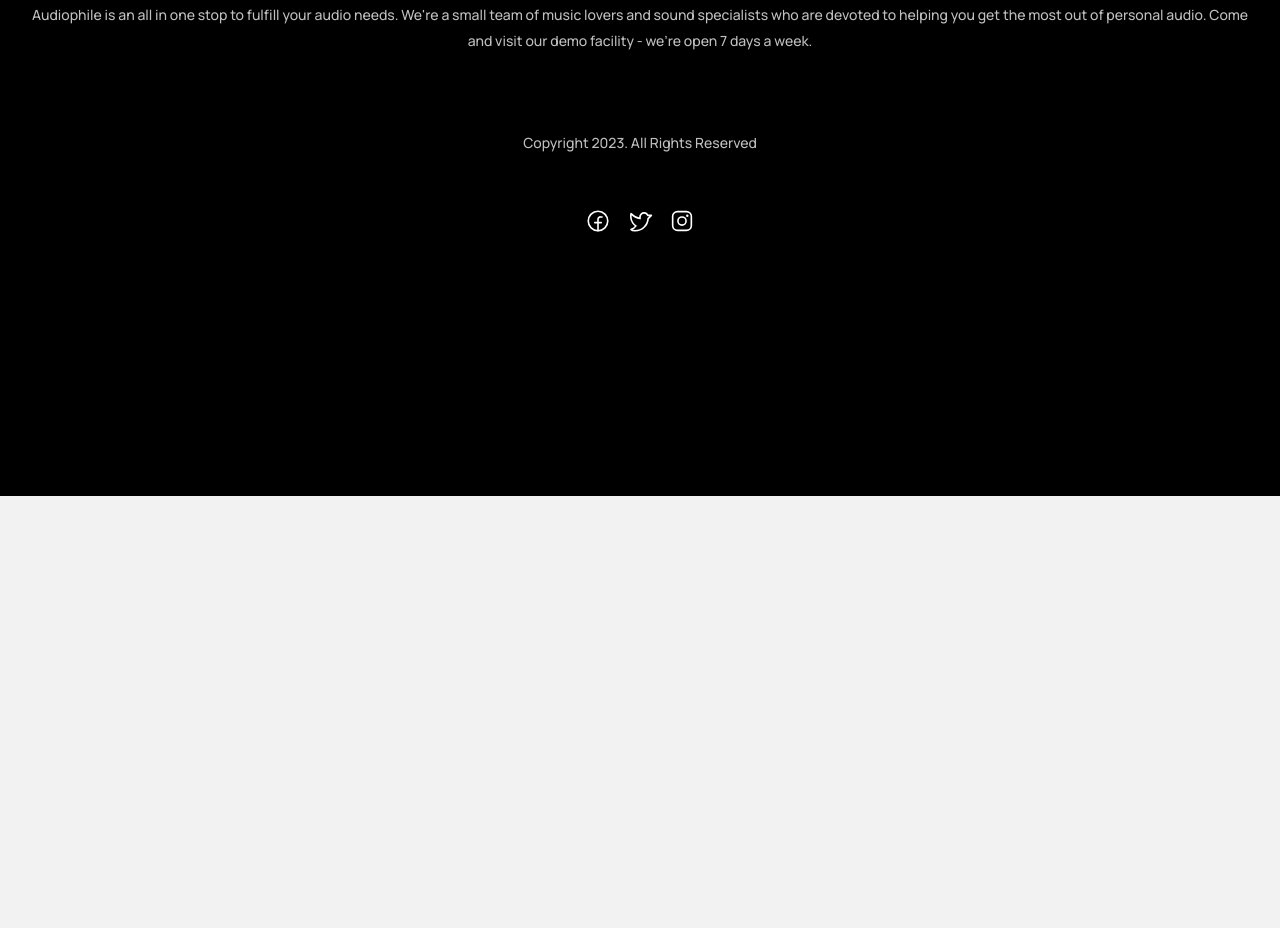
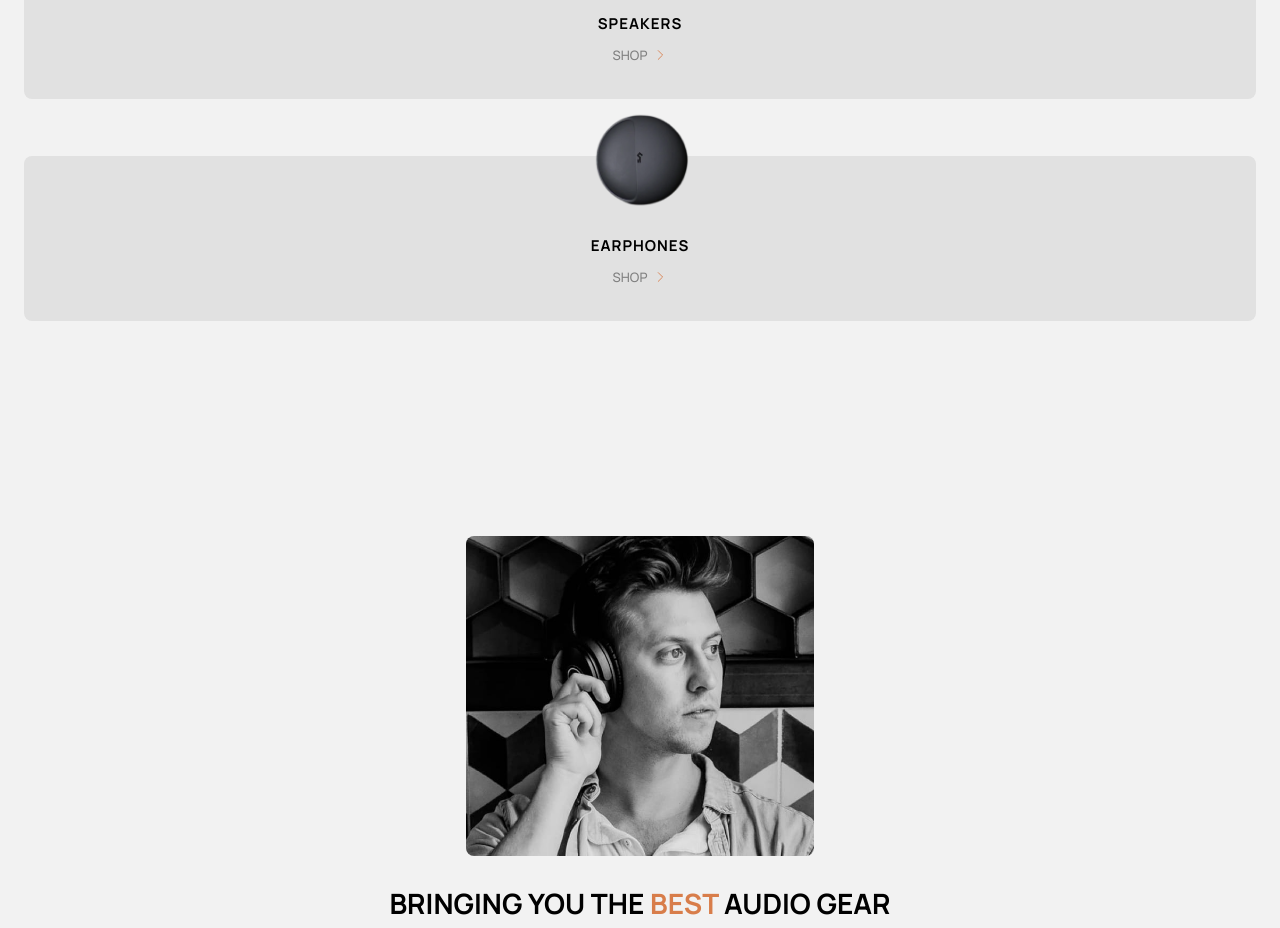
Before and after one commit to Heyosseus/e-commerce, a React (Vite) app: page / in a window 1280 px wide. Shown: the part 4104-5032 px from the top of the page. Before the commit the page ends 4600 px from the top, so only its background shows below. Built offline with nearby package versions, Linux system fonts and the light colour scheme.

Commit message:
add components

```diff
--- a/src/App.tsx
+++ b/src/App.tsx
@@ -11,6 +11,10 @@ import Navbar from './components/Navbar';
 import Home from './pages/home/Home';
 import Footer from './components/Footer';
 import styled from 'styled-components';
+import ShopItems from './pages/shop/ShopItems';
+import AudioInfo from './pages/home/AudioInfo';
+import Items from './pages/home/Items';
+import Content from './pages/home/Content';
 const App: FC = () => {
   const { scrollYProgress } = useScroll();
   const scaleX = useSpring(scrollYProgress, {
@@ -32,9 +36,12 @@ const App: FC = () => {
         <Navbar />
         <Routes>
           <Route path="/" element={<Home />} />
+          <Route path="/items/:id" element={<ShopItems />} />
           <Route path="/cart" />
         </Routes>
-      <Footer />
+        <Content />
+        <AudioInfo />
+        <Footer />
       </Router>
     </div>
   );
```
